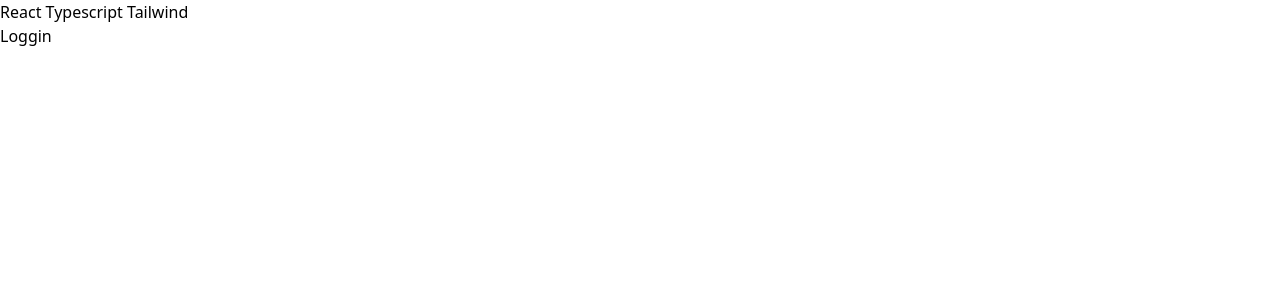
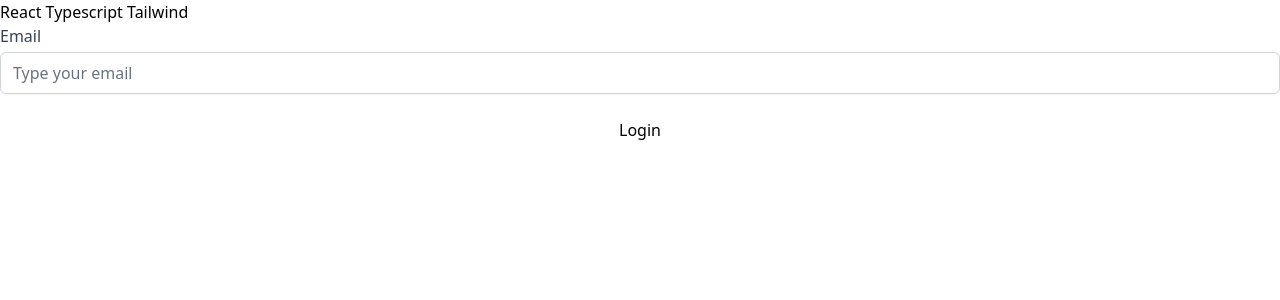
Before and after one commit to ansango/react-ts-tw, a React (Create React App) app: page /login in a window 1280 px wide. Shown: the top 300 px of the page. Built offline with nearby package versions, Linux system fonts and the light colour scheme.

Commit message:
use form

```diff
--- /dev/null
+++ b/src/components/home/Home.tsx
@@ -0,0 +1,5 @@
+const Home = () => {
+  return <div>HOME</div>;
+};
+
+export default Home;
--- a/src/components/index.ts
+++ b/src/components/index.ts
@@ -1,3 +1,4 @@
+import Home from "./home/Home";
 import Login from "./login/Login";
 
-export { Login };
+export { Login, Home };
--- a/src/components/login/Login.tsx
+++ b/src/components/login/Login.tsx
@@ -1,5 +1,34 @@
+import { useAuth } from "../../auth/AuthProvider";
+import { useForm } from "../../hooks/useForm";
+
 const Login = () => {
-  return <div>Loggin</div>;
+  const { login } = useAuth();
+  const [formValues, handleInputChange] = useForm({
+    email: "",
+  });
+
+  const { email } = formValues;
+
+  const handleSubmit = (event: React.FormEvent) => {
+    event.preventDefault();
+    login({ email });
+  };
+  return (
+    <form className="grid grid-cols-1 gap-6" onSubmit={handleSubmit}>
+      <label className="block">
+        <span className="text-gray-700">Email</span>
+        <input
+          type="text"
+          className="mt-1 block w-full rounded-md border-gray-300 shadow-sm focus:border-indigo-300 focus:ring focus:ring-indigo-200 focus:ring-opacity-50"
+          placeholder="Type your email"
+          name="email"
+          value={email}
+          onChange={handleInputChange}
+        />
+      </label>
+      <button>Login</button>
+    </form>
+  );
 };
 
 export default Login;
--- /dev/null
+++ b/src/hooks/useForm.ts
@@ -0,0 +1,13 @@
+import { useState } from "react";
+
+
+
+export const useForm = (initialState: any = {}) => {
+  const [values, setValues] = useState(initialState);
+  const reset = () => setValues(initialState);
+  const handleInputChange = ({ target }: any) => {
+    setValues({ ...values, [target.name]: target.value });
+  };
+
+  return [values, handleInputChange, reset] as const;
+};
--- a/src/router/AppRouterDashboard.tsx
+++ b/src/router/AppRouterDashboard.tsx
@@ -1,8 +1,5 @@
 import { Redirect, Route, Switch } from "react-router-dom";
-
-export const Home = () => {
-  return <div>HOME</div>;
-};
+import { Home } from "../components";
 
 const AppRouterDashboard = () => (
   <Switch>
```
